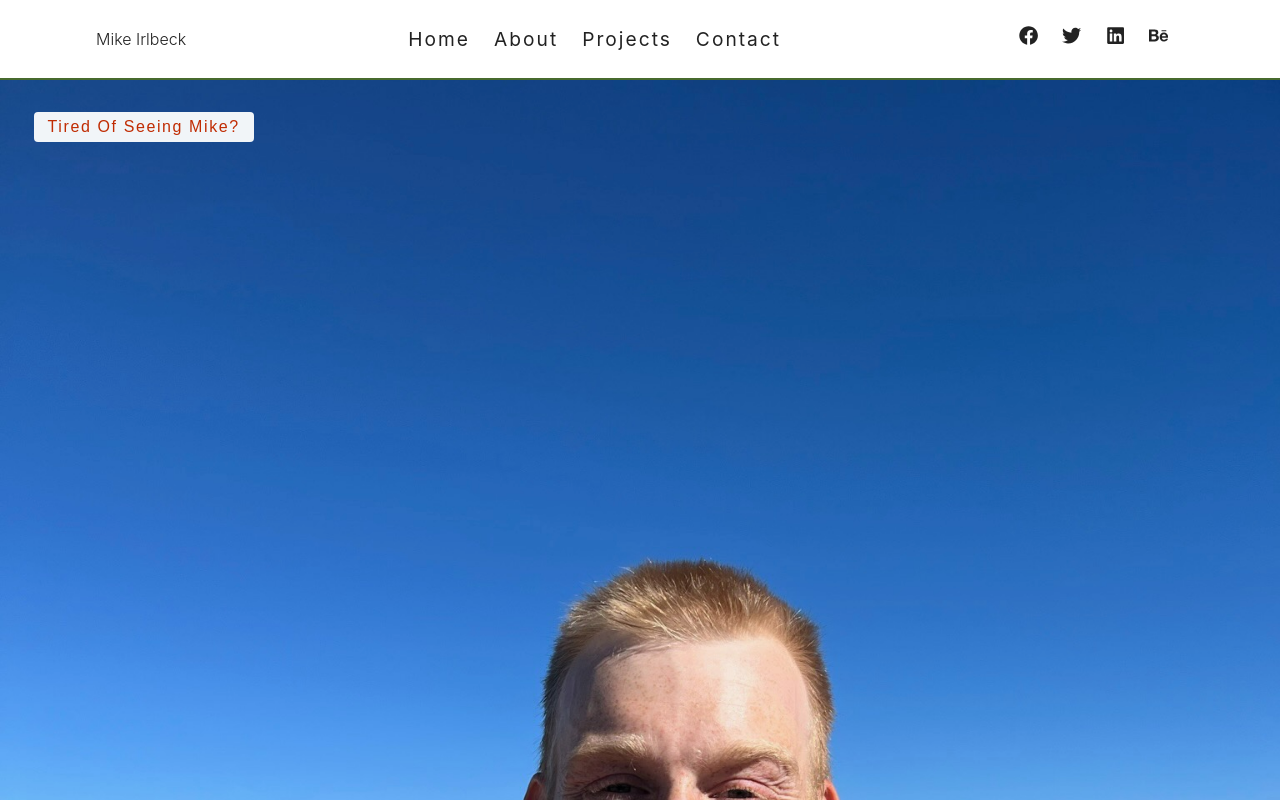
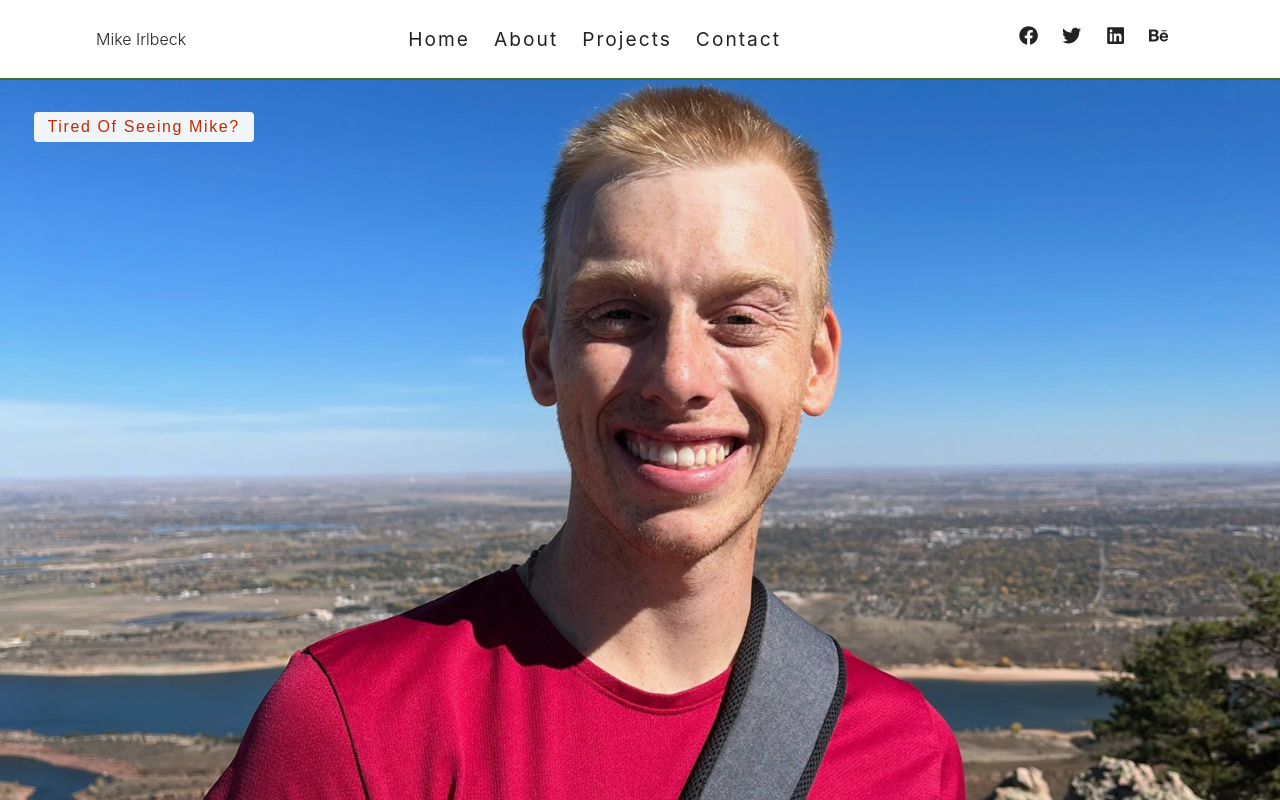
Before and after one commit to MikeIrlbeck/personal-site, a React (Create React App) app: page / in a window 1280 px wide. Shown: the top 800 px of the page. Built offline with nearby package versions, Linux system fonts and the light colour scheme.

Commit message:
- added useRef hook to dynamically style the different images

```diff
--- a/src/components/Hero.js
+++ b/src/components/Hero.js
@@ -1,8 +1,13 @@
 import React from 'react';
 import hero from '../hero.jpeg';
-import { useState } from 'react';
+import { useState, useRef, useEffect } from 'react';
 const Hero = () => {
   const [isPandaShowing, setIsPandaShowing] = useState(false);
+  const refImg = useRef(null);
+
+  useEffect(() => {
+    refImg.current.style.objectFit = isPandaShowing ? 'fill' : 'cover';
+  }, [isPandaShowing]);
 
   return (
     <>
@@ -15,6 +20,7 @@ const Hero = () => {
         </button>
         <img
           className='hero-img'
+          ref={refImg}
           src={
             isPandaShowing
               ? 'https://external-content.duckduckgo.com/iu/?u=http%3A%2F%2Faliljoy.com%2Fwp-content%2Fuploads%2F2012%2F07%2FBaby-panda-Wolong-Panda-Center-China.jpg&f=1&nofb=1&ipt=ba111961ee0415c2c1a399a8d677e0eb26108a6e5175486ee19e2cff479b2c7a&ipo=images'
--- a/src/index.css
+++ b/src/index.css
@@ -172,7 +172,9 @@ Hero
   margin: 0 auto;
   border: 1px black;
   max-width: 100%;
-  max-height: 500;
+  height: 95vh;
+
+  /* max-height: 500; */
 }
 
 .btn {
```
